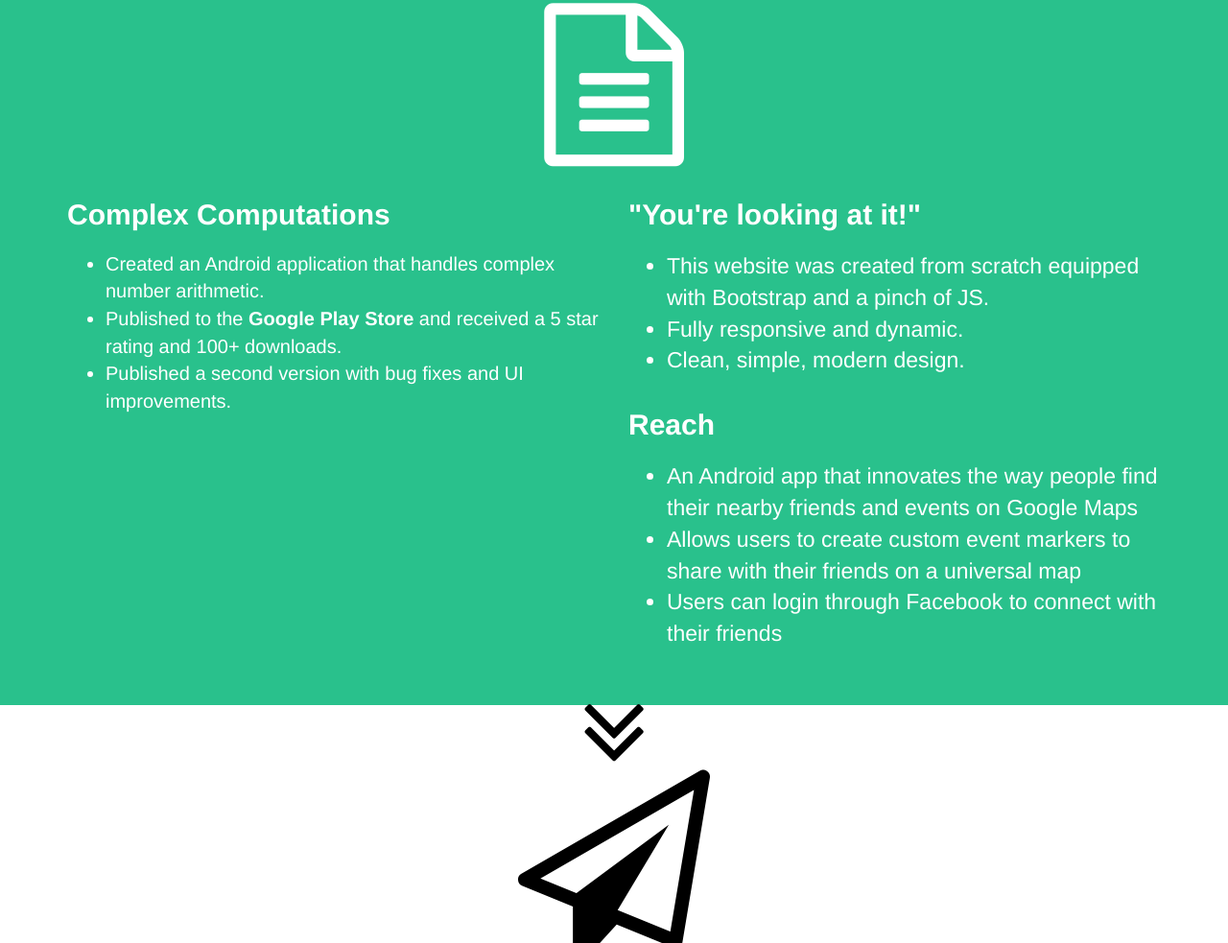
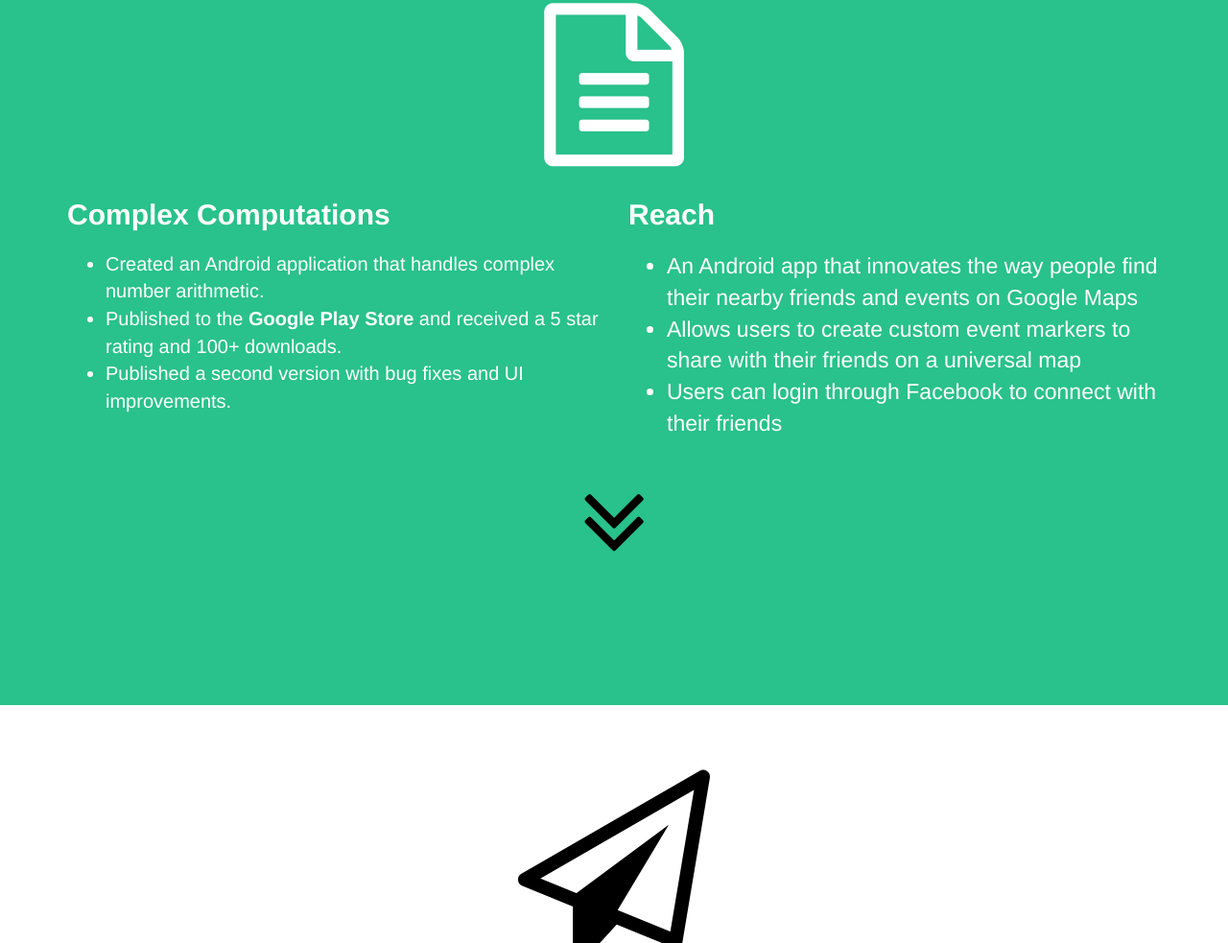
Before and after one commit to jcarnide/jcarnide.github.io, a plain HTML site: page index.html in a window 1280 px wide. Shown: the part 1665-2648 px from the top of the page at 96% size. Drawn offline with nearby package versions, Linux system fonts and the light colour scheme.

Commit message:
Removed website bit

```diff
--- a/index.html
+++ b/index.html
@@ -78,14 +78,6 @@
                         <li>Published a second version with bug fixes and UI improvements.</li>
                       </ul>
                   </div>
-                  <div class="col-md-6">
-                      <p id="projTitle"><b>"You're looking at it!"</b></p>
-                      <ul id="webinfo">
-                        <li>This website was created from scratch equipped with Bootstrap and a pinch of JS.</li>
-                        <li>Fully responsive and dynamic.</li>
-                        <li>Clean, simple, modern design.</li>
-                      </ul>
-                  </div>
                    <div class="col-md-6">
                       <p id="projTitle"><b>Reach</b></p>
                       <ul id="webinfo">
```
